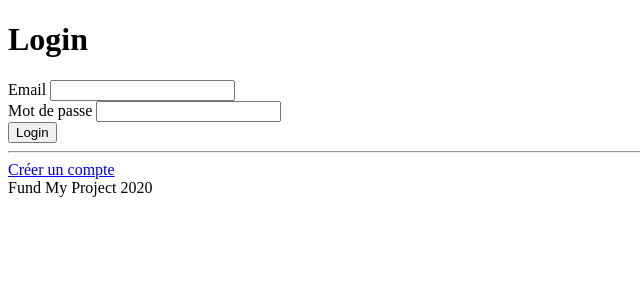
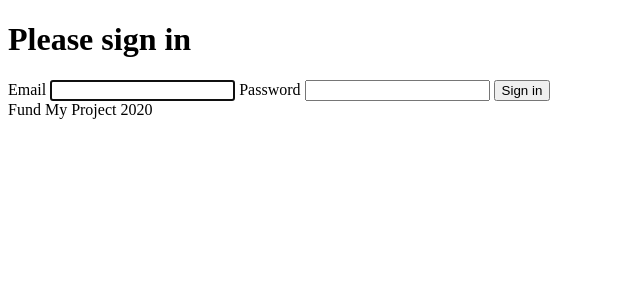
Before and after one commit to Riwanlm/fundmyproject, a Symfony app: template templates/security/login.html.twig in a window 1280 px wide. Shown: the part 114-414 px from the top of the page, without its empty margins (0-640 px from the left). Run offline with Twig, Linux system fonts and the light colour scheme; the template is opened without the code that fills it, so the values that code supplies are empty; some libraries are stand-ins or nearby versions.

Commit message:
Partie connexion

```diff
--- a/assets/js/app.js
+++ b/assets/js/app.js
@@ -7,8 +7,7 @@
 
 // any CSS you import will output into a single css file (app.css in this case)
 import '../css/style.scss';
-
-// Need jQuery? Install it with "yarn add jquery", then uncomment to import it.
-// import $ from 'jquery';
+import $ from 'jquery';
+import 'bootstrap/js/dist/dropdown';
 
 console.log('Hello Webpack Encore! Edit me in assets/js/app.js');
--- a/composer.json
+++ b/composer.json
@@ -5,6 +5,7 @@
         "php": "^7.1.3",
         "ext-ctype": "*",
         "ext-iconv": "*",
+        "easycorp/easyadmin-bundle": "^2.3",
         "sensio/framework-extra-bundle": "^5.1",
         "symfony/asset": "4.4.*",
         "symfony/console": "4.4.*",
--- a/config/bundles.php
+++ b/config/bundles.php
@@ -14,4 +14,5 @@ return [
     Symfony\Bundle\MakerBundle\MakerBundle::class => ['dev' => true],
     Symfony\WebpackEncoreBundle\WebpackEncoreBundle::class => ['all' => true],
     Doctrine\Bundle\FixturesBundle\DoctrineFixturesBundle::class => ['dev' => true, 'test' => true],
+    EasyCorp\Bundle\EasyAdminBundle\EasyAdminBundle::class => ['all' => true],
 ];
--- /dev/null
+++ b/config/routes/easy_admin.yaml
@@ -0,0 +1,4 @@
+easy_admin_bundle:
+    resource: '@EasyAdminBundle/Controller/EasyAdminController.php'
+    prefix: /admin
+    type: annotation
--- a/package.json
+++ b/package.json
@@ -18,6 +18,8 @@
     "dependencies": {
         "bootstrap": "^4.4.1",
         "bootswatch": "^4.4.1",
-        "font-awesome": "^4.7.0"
+        "font-awesome": "^4.7.0",
+        "jquery": "^3.4.1",
+        "popper.js": "^1.16.0"
     }
 }
--- a/src/Entity/Project.php
+++ b/src/Entity/Project.php
@@ -225,4 +225,5 @@ class Project
     {
         $this->setCreatedAt(new \DateTime());
     }
+
 }
--- a/src/Security/LoginFormAuthentificatorAuthenticator.php
+++ b/src/Security/LoginFormAuthentificatorAuthenticator.php
@@ -94,8 +94,8 @@ class LoginFormAuthentificatorAuthenticator extends AbstractFormLoginAuthenticat
             return new RedirectResponse($targetPath);
         }
 
-        // For example : return new RedirectResponse($this->urlGenerator->generate('some_route'));
-        throw new \Exception('TODO: provide a valid redirect inside '.__FILE__);
+         return new RedirectResponse($this->urlGenerator->generate('homepage'));
+
     }
 
     protected function getLoginUrl()
--- a/templates/base.html.twig
+++ b/templates/base.html.twig
@@ -12,7 +12,7 @@
     <header class="page-header">
         <div class="navbar navbar-expand-lg fixed-top navbar-dark bg-dark">
             <div class="container">
-                <a href="index.html" class="navbar-brand">Fund My Project</a>
+                <a href="{{ path('homepage')}}" class="navbar-brand">Fund My Project</a>
                 <button class="navbar-toggler" type="button" data-toggle="collapse" data-target="#navbarResponsive" aria-controls="navbarResponsive" aria-expanded="false" aria-label="Toggle navigation">
                     <span class="navbar-toggler-icon"></span>
                 </button>
@@ -30,11 +30,20 @@
                                 <a class="dropdown-item" href="category.html">Jeux</a>
                             </div>
                         </li>
+                        {% if app.user %}
+                            <li class="nav-item"><a class="nav-link" href="{{ path('app_logout') }}">Déconnexion</a></li>
+                            {% if is_granted('ROLE_ADMIN') %}
+                                <li class="nav-item"><a class="nav-link" href="{{ path('easyadmin') }}">Administration</a></li>
+                            {% endif %}
+                        {% else %}
                         <li class="nav-item">
                             <a class="nav-link" href="{{ path('app_login') }}">
+
                                 <i class="fa fa-sign-in"></i>
                                 Me connecter
                             </a>
+                        {% endif %}
+
                         </li>
                     </ul>
                 </div>
--- a/templates/security/login.html.twig
+++ b/templates/security/login.html.twig
@@ -3,26 +3,39 @@
 {% block title %}Log in!{% endblock %}
 
 {% block body %}
-    <div class="container">
-        <h1>Login</h1>
-        <form>
-            <div class="form-group">
-                <label for="email">Email</label>
-                <input type="email" class="form-control" id="email">
+    <form method="post">
+        {% if error %}
+            <div class="alert alert-danger">{{ error.messageKey|trans(error.messageData, 'security') }}</div>
+        {% endif %}
+
+        {% if app.user %}
+            <div class="mb-3">
+                You are logged in as {{ app.user.username }}, <a href="{{ path('app_logout') }}">Logout</a>
             </div>
-            <div class="form-group">
-                <label for="password">Mot de passe</label>
-                <input type="password" class="form-control" id="password">
+        {% endif %}
+
+        <h1 class="h3 mb-3 font-weight-normal">Please sign in</h1>
+        <label for="inputEmail">Email</label>
+        <input type="email" value="{{ last_username }}" name="email" id="inputEmail" class="form-control" required autofocus>
+        <label for="inputPassword">Password</label>
+        <input type="password" name="password" id="inputPassword" class="form-control" required>
+
+        <input type="hidden" name="_csrf_token"
+               value="{{ csrf_token('authenticate') }}"
+        >
+
+        {#
+            Uncomment this section and add a remember_me option below your firewall to activate remember me functionality.
+            See https://symfony.com/doc/current/security/remember_me.html
+            <div class="checkbox mb-3">
+                <label>
+                    <input type="checkbox" name="_remember_me"> Remember me
+                </label>
             </div>
-            <button type="submit" class="btn btn-primary">
-                <i class="fa fa-sign-in"></i>
-                Login
-            </button>
-        </form>
-        <hr>
-        <a href="register.html" class="btn btn-primary">
-            <i class="fa fa-user-plus"></i>
-            Créer un compte
-        </a>
-    </div>
+        #}
+
+        <button class="btn btn-lg btn-primary" type="submit">
+            Sign in
+        </button>
+    </form>
 {% endblock %}
```
Also changed, not shown: package-lock.json, 3 other files.
